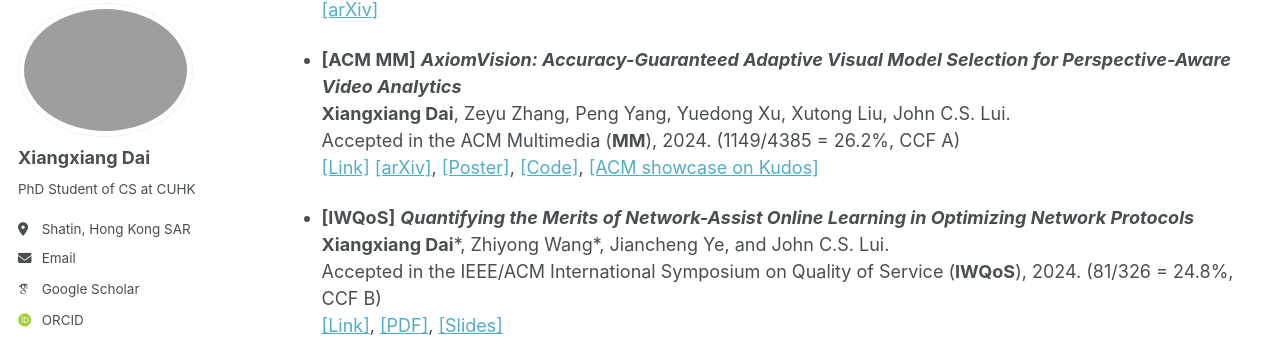
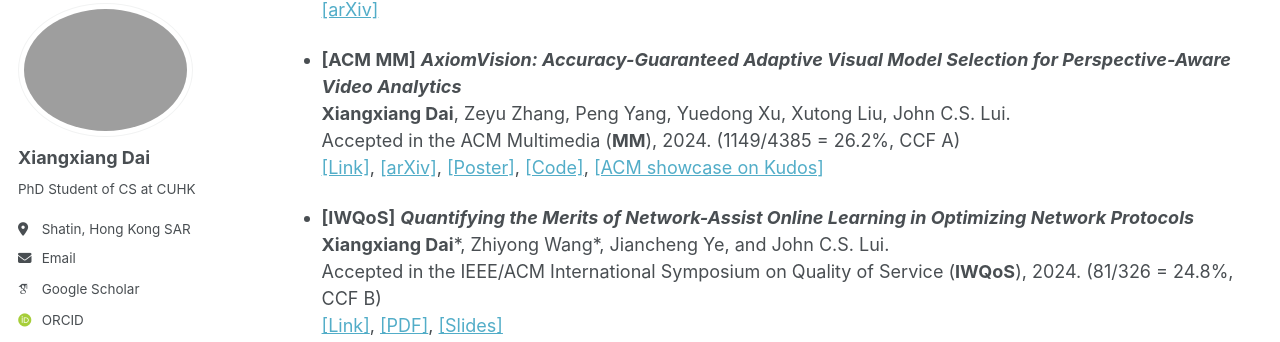
Before and after one commit to Dai-Xiang/daixiangxiang.github.io, a Jekyll site: the page built from _pages/publications.md, in a window 1280 px wide and 900 px high, scrolled down 387 px. Shown: the part 103-445 px from the top of the window. Built offline with Jekyll 4.4.1, drawn with Linux system fonts in a browser that asks for light colours; some web fonts are replaced.

```diff
--- a/_pages/publications.md
+++ b/_pages/publications.md
@@ -24,7 +24,7 @@ Accepted in the ACM International Conference on Measurement and Modeling of Comp
 - **[ACM MM]** ***AxiomVision: Accuracy-Guaranteed Adaptive Visual Model Selection for Perspective-Aware Video Analytics***<br>
 **Xiangxiang Dai**, Zeyu Zhang, Peng Yang, Yuedong Xu, Xutong Liu, John C.S. Lui.<br>
 Accepted in the ACM Multimedia (**MM**), 2024. (1149/4385 = 26.2%, CCF A)<br>
-[[Link]](https://dl.acm.org/doi/10.1145/3664647.3681269) [[arXiv]](https://arxiv.org/abs/2407.20124), [[Poster]](https://xiangxdai.github.io/files/Poster4ACMMM24.pdf), [[Code]](https://github.com/zeyuzhangzyz/AxiomVision), [[ACM showcase on Kudos]](https://www.growkudos.com/publications/10.1145%25252F3664647.3681269/reader)<br>
+[[Link]](https://dl.acm.org/doi/10.1145/3664647.3681269), [[arXiv]](https://arxiv.org/abs/2407.20124), [[Poster]](https://xiangxdai.github.io/files/Poster4ACMMM24.pdf), [[Code]](https://github.com/zeyuzhangzyz/AxiomVision), [[ACM showcase on Kudos]](https://www.growkudos.com/publications/10.1145%25252F3664647.3681269/reader)<br>
 
 
 - **[IWQoS]** ***Quantifying the Merits of Network-Assist Online Learning in Optimizing Network Protocols***<br>
```
